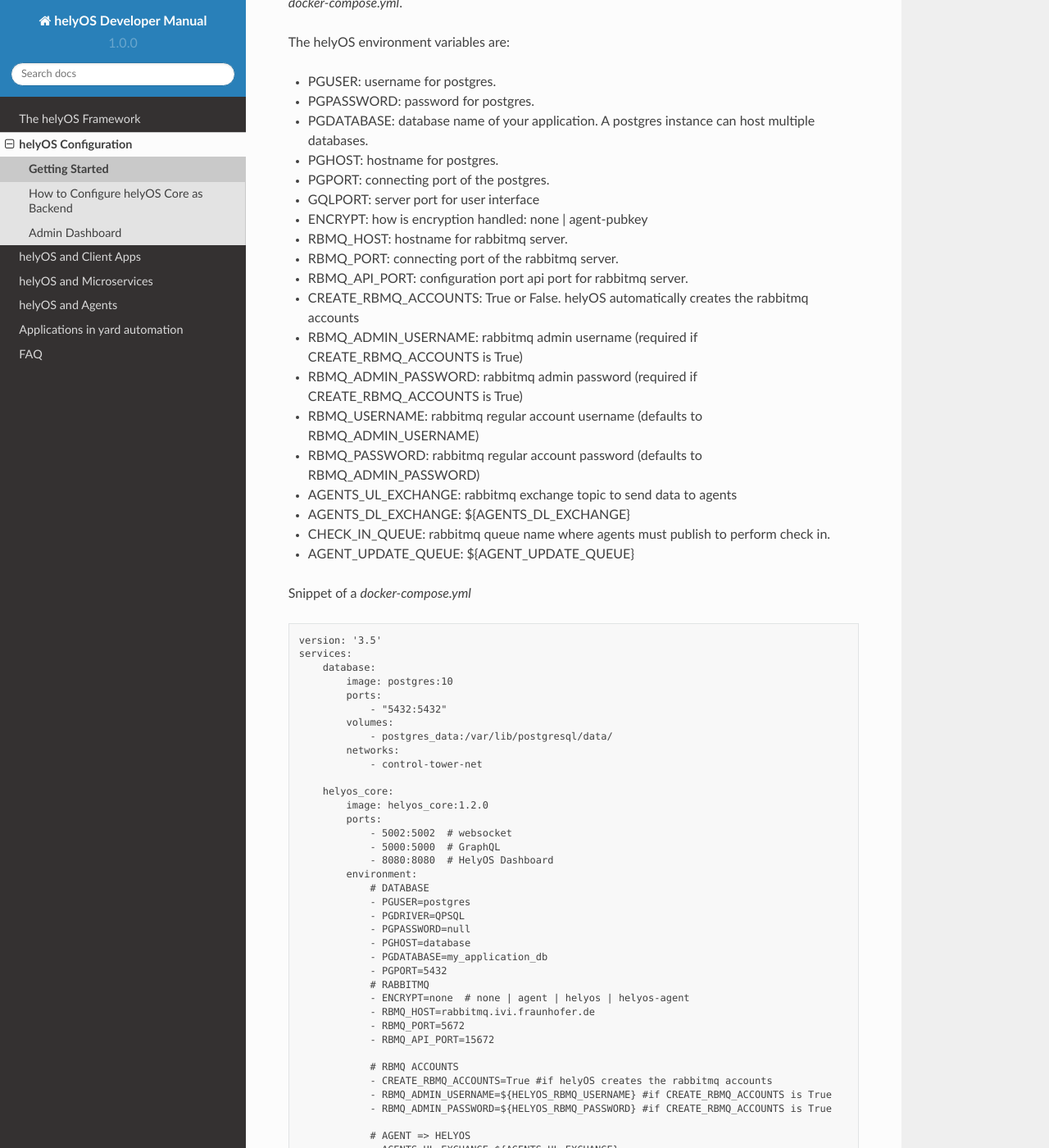
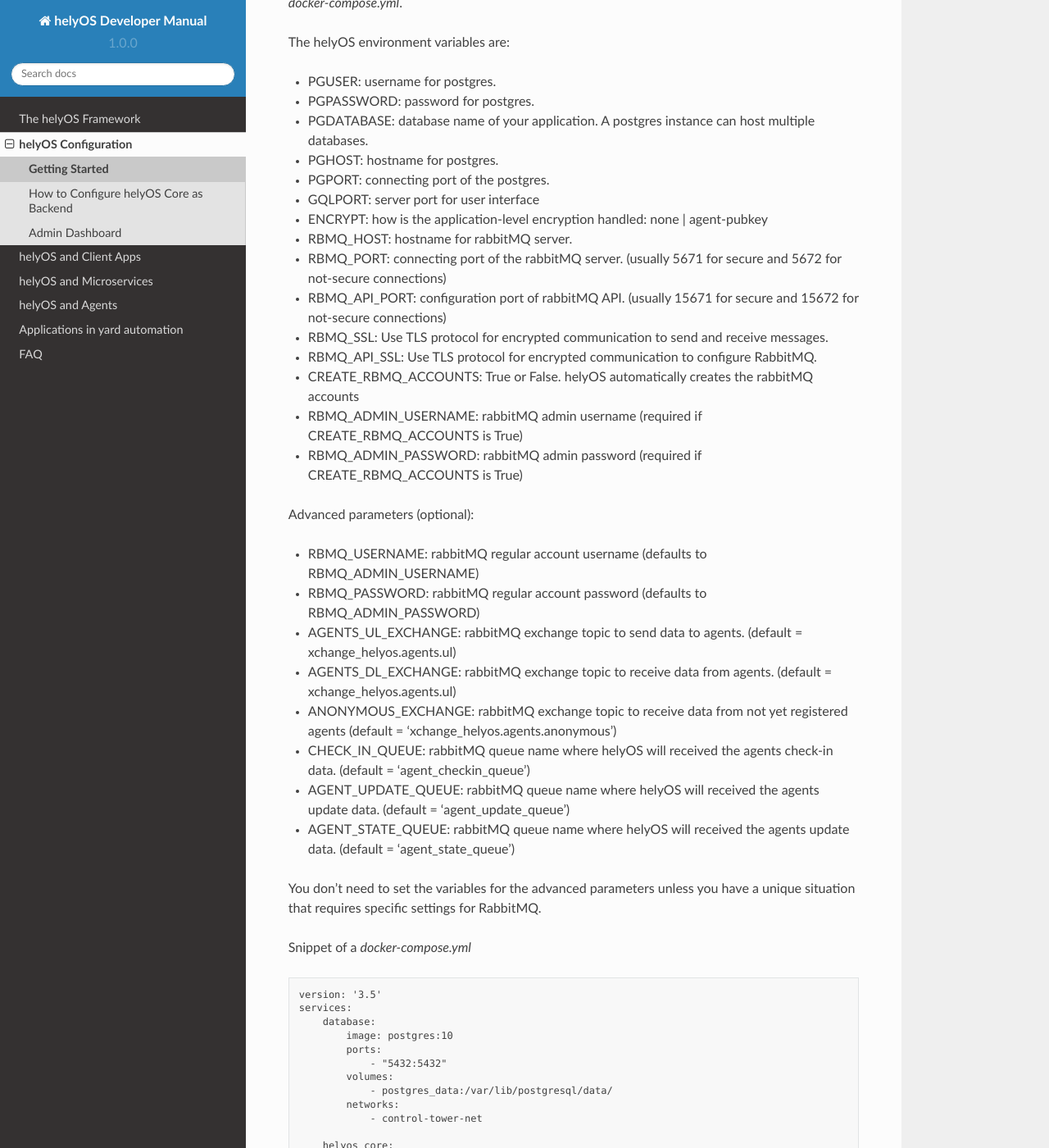
Before and after one commit to FraunhoferIVI/helyos-documentation, a Sphinx documentation site: the page built from docs/source/2-helyos-configuration/getting-started.rst, in a window 1280 px wide and 1400 px high, scrolled down 355 px. Shown: the whole window at 82% size. Built offline with Sphinx 7.4.7 and the Read the Docs theme 2.0.0, drawn with Linux system fonts in a browser that asks for light colours; some of the changed text lies outside the part shown.

Commit message:
include RBMQ_SSL parameter

```diff
--- a/docs/source/2-helyos-configuration/getting-started.rst
+++ b/docs/source/2-helyos-configuration/getting-started.rst
@@ -17,19 +17,29 @@
 - PGHOST: hostname for postgres.
 - PGPORT: connecting port of the postgres.
 - GQLPORT: server port for user interface
-- ENCRYPT: how is encryption handled: none | agent-pubkey
-- RBMQ_HOST: hostname for rabbitmq server.
-- RBMQ_PORT: connecting port of the rabbitmq server.
-- RBMQ_API_PORT:  configuration port api port for rabbitmq server.
-- CREATE_RBMQ_ACCOUNTS: True or False.  helyOS automatically creates the rabbitmq accounts
-- RBMQ_ADMIN_USERNAME: rabbitmq admin username (required if CREATE_RBMQ_ACCOUNTS is True)
-- RBMQ_ADMIN_PASSWORD: rabbitmq admin password (required if CREATE_RBMQ_ACCOUNTS is True)
-- RBMQ_USERNAME: rabbitmq regular account username (defaults to RBMQ_ADMIN_USERNAME)
-- RBMQ_PASSWORD: rabbitmq regular account password (defaults to RBMQ_ADMIN_PASSWORD)
-- AGENTS_UL_EXCHANGE: rabbitmq exchange topic to send data to agents
-- AGENTS_DL_EXCHANGE: ${AGENTS_DL_EXCHANGE}
-- CHECK_IN_QUEUE: rabbitmq queue name where agents must publish to perform check in.
-- AGENT_UPDATE_QUEUE: ${AGENT_UPDATE_QUEUE}
+- ENCRYPT: how is the application-level encryption handled: none | agent-pubkey
+- RBMQ_HOST: hostname for rabbitMQ server.
+- RBMQ_PORT: connecting port of the rabbitMQ server. (usually 5671 for secure and 5672 for not-secure connections)
+- RBMQ_API_PORT: configuration port of rabbitMQ API. (usually 15671 for secure and 15672 for not-secure connections)
+- RBMQ_SSL:  Use TLS protocol for encrypted communication to send and receive messages.
+- RBMQ_API_SSL:  Use TLS protocol for encrypted communication to configure RabbitMQ.
+- CREATE_RBMQ_ACCOUNTS: True or False.  helyOS automatically creates the rabbitMQ accounts
+- RBMQ_ADMIN_USERNAME: rabbitMQ admin username (required if CREATE_RBMQ_ACCOUNTS is True)
+- RBMQ_ADMIN_PASSWORD: rabbitMQ admin password (required if CREATE_RBMQ_ACCOUNTS is True)
+
+Advanced parameters (optional):
+
+- RBMQ_USERNAME: rabbitMQ regular account username (defaults to RBMQ_ADMIN_USERNAME)
+- RBMQ_PASSWORD: rabbitMQ regular account password (defaults to RBMQ_ADMIN_PASSWORD)
+- AGENTS_UL_EXCHANGE: rabbitMQ exchange topic to send data to agents.  (default = xchange_helyos.agents.ul)
+- AGENTS_DL_EXCHANGE: rabbitMQ exchange topic to receive data from agents. (default = xchange_helyos.agents.ul)
+- ANONYMOUS_EXCHANGE: rabbitMQ exchange topic to receive data from not yet registered agents  (default = 'xchange_helyos.agents.anonymous')
+- CHECK_IN_QUEUE: rabbitMQ queue name where helyOS will received the agents check-in data. (default = 'agent_checkin_queue')
+- AGENT_UPDATE_QUEUE: rabbitMQ queue name where helyOS will received the agents update data. (default = 'agent_update_queue')
+- AGENT_STATE_QUEUE: rabbitMQ queue name where helyOS will received the agents update data. (default = 'agent_state_queue')
+
+You don't need to set the variables for the advanced parameters unless you have a unique situation that requires specific settings for RabbitMQ.
+
 
 Snippet of a *docker-compose.yml*
 
@@ -60,30 +70,39 @@
                 - PGHOST=database
                 - PGDATABASE=my_application_db
                 - PGPORT=5432
+
                 # RABBITMQ
                 - ENCRYPT=none  # none | agent | helyos | helyos-agent
-                - RBMQ_HOST=rabbitmq.ivi.fraunhofer.de
+                - RBMQ_HOST=rabbitmq.server.com
                 - RBMQ_PORT=5672
                 - RBMQ_API_PORT=15672
+                - RBMQ_SSL=False # True | False (default = False)
+                - RBMQ_API_SSL=False # True | False (default = RBMQ_SSL )
 
                 # RBMQ ACCOUNTS
-                - CREATE_RBMQ_ACCOUNTS=True #if helyOS creates the rabbitmq accounts
-                - RBMQ_ADMIN_USERNAME=${HELYOS_RBMQ_USERNAME} #if CREATE_RBMQ_ACCOUNTS is True
-                - RBMQ_ADMIN_PASSWORD=${HELYOS_RBMQ_PASSWORD} #if CREATE_RBMQ_ACCOUNTS is True
+                - CREATE_RBMQ_ACCOUNTS=True # helyOS automatically creates the rabbitmq accounts (default = True)
+                - RBMQ_ADMIN_USERNAME=${HELYOS_RBMQ_USERNAME} # if CREATE_RBMQ_ACCOUNTS is True
+                - RBMQ_ADMIN_PASSWORD=${HELYOS_RBMQ_PASSWORD} # if CREATE_RBMQ_ACCOUNTS is True
 
                 # AGENT => HELYOS
                 - AGENTS_UL_EXCHANGE=${AGENTS_UL_EXCHANGE}
-                - CHECK_IN_QUEUE=${CHECK_IN_QUEUE}
-                - AGENT_UPDATE_QUEUE=${AGENT_UPDATE_QUEUE}
+
                 # HELYOS => AGENT
                 - AGENTS_DL_EXCHANGE=${AGENTS_DL_EXCHANGE}
 
                 # GRAPHQL
                 - GQLPORT=5000
+
+            volumes:
+                - ./certificates/ca_certificate.pem:/.ssl_keys/ca_certificate.pem:ro # if RBMQ_API_SSL is True.
             networks:
                 - control-tower-net
 
             depends_on:
                 - database
 
+
+helyOS must access the RabbitMQ server CA certificate to connect RabbitMQ with TLS protocol.
+For this, map or copy the certificate to the path: `/.ssl_keys/ca_certificate.pem`.
+
 To run use the command: ``docker-compose up``.
```
